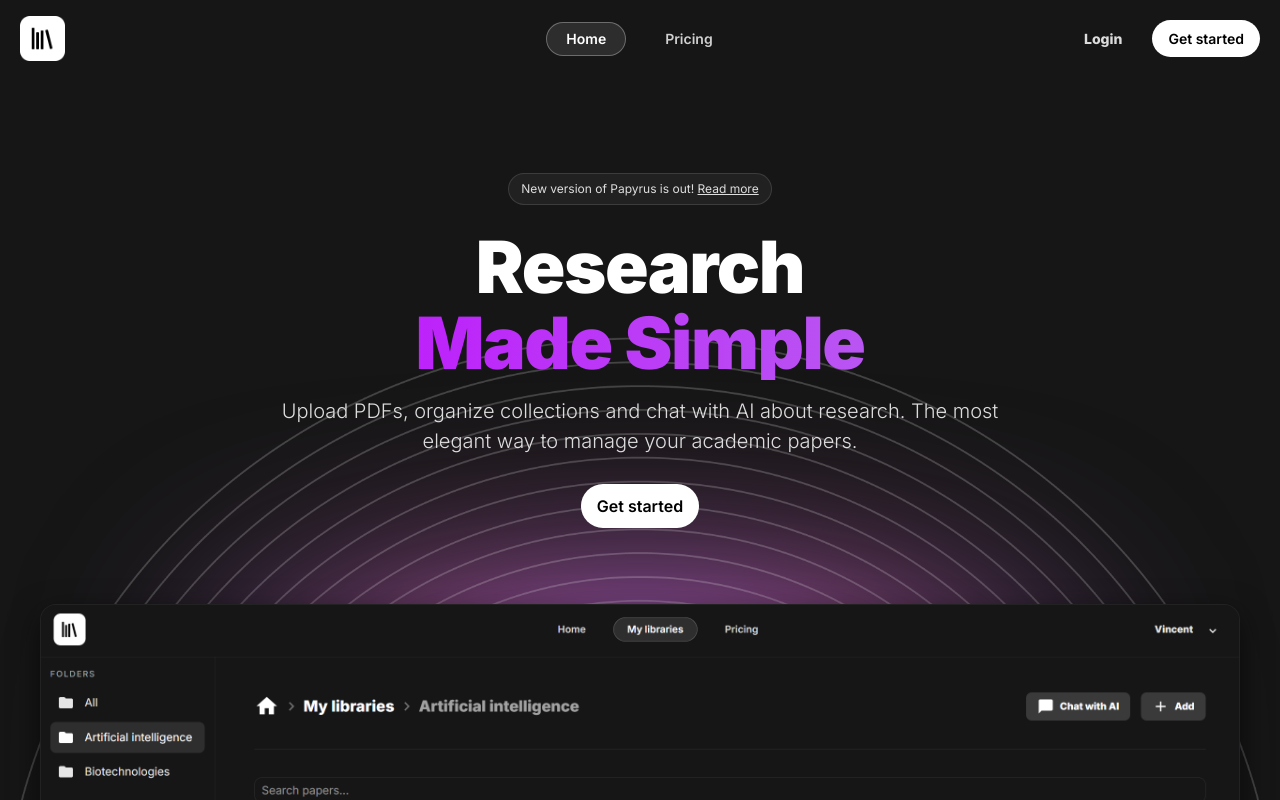
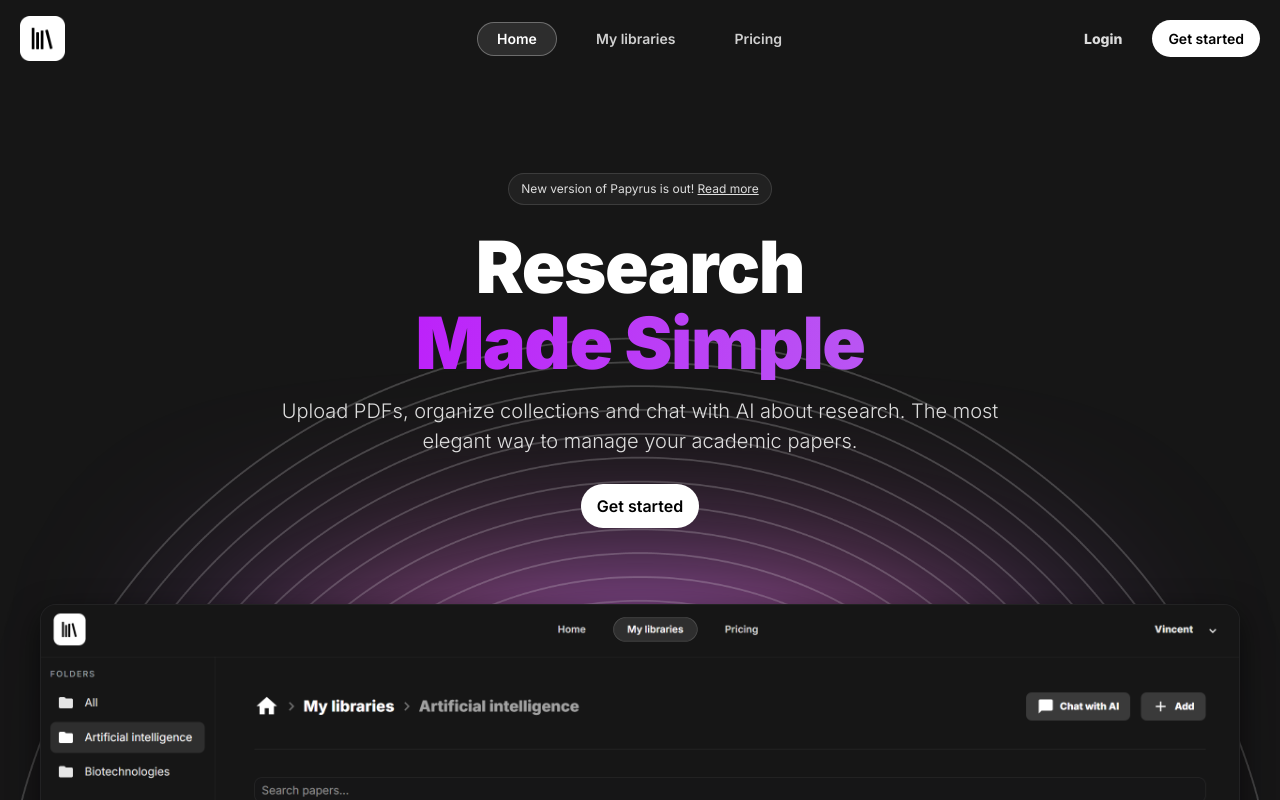
Before and after one commit to Axellrn13/Papyrus-Front, a Next.js app: page / in a window 1280 px wide. Shown: the top 800 px of the page. Built offline with nearby package versions, Linux system fonts and the light colour scheme.

Commit message:
fix hydration problem

```diff
--- a/src/components/Navbar.jsx
+++ b/src/components/Navbar.jsx
@@ -10,7 +10,7 @@ import ExpandMoreIcon from "@mui/icons-material/ExpandMore";
 
 const nav = [
   { href: "/", label: "Home" },
-  { href: "/libraries", label: "My libraries", private: true },
+  { href: "/libraries", label: "My libraries" },
   { href: "/pricing", label: "Pricing" },
 ];
 
@@ -25,13 +25,6 @@ export default function Navbar() {
     const off = onAuthChange(setUser);
     return off;
   }, []);
-
-  const navVisible = useMemo(() => {
-    return nav.filter((item) => {
-      if (item.private && !user) return false;
-      return true;
-    });
-  }, [user]);
 
   useEffect(() => {
     if (!menuOpen) return;
@@ -126,12 +119,14 @@ export default function Navbar() {
             }}
             aria-hidden
           />
-          {navVisible.map((item) => (
+          {nav.map((item) => (
             <Link
               key={item.href}
               href={item.href}
               ref={(el) => (itemRefs.current[item.href] = el)}
-              className={`${styles.navLink} ${isActive(item.href) ? styles.active : ""}`}
+              className={`${styles.navLink} ${
+                isActive(item.href) ? styles.active : ""
+              }`}
             >
               {item.label}
             </Link>
```
